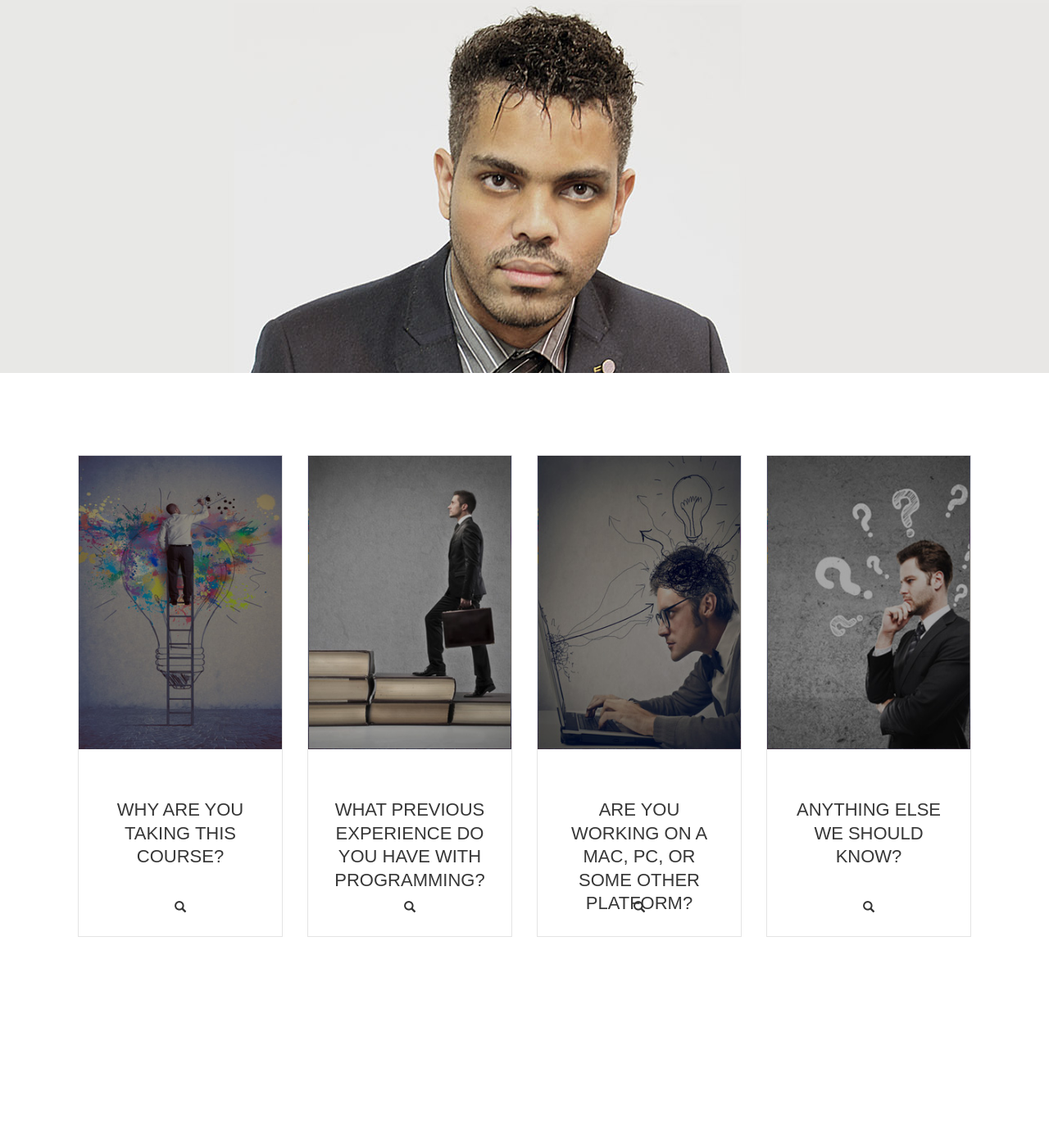
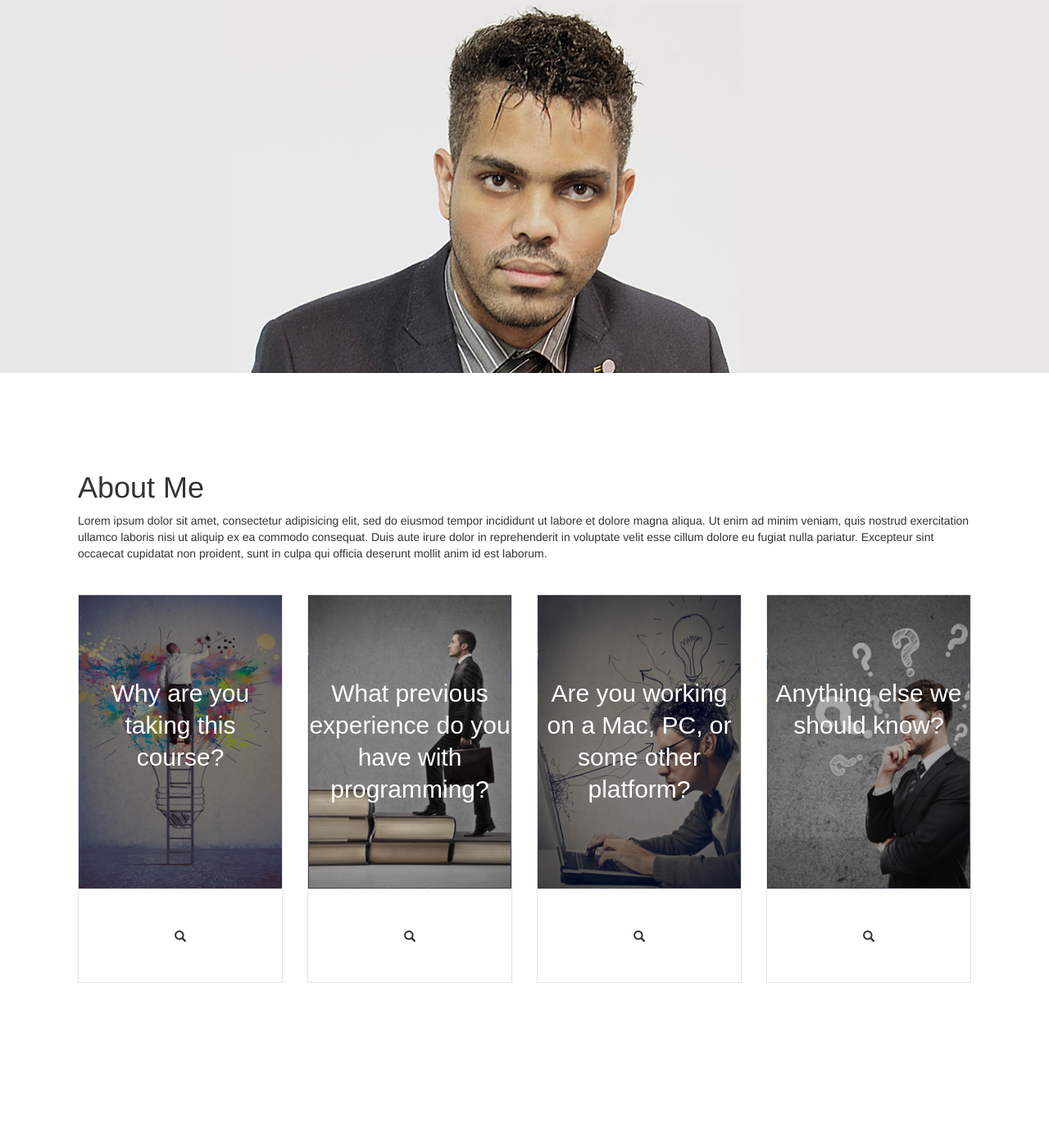
Before and after one commit to michaeldepaulahu/p1, a PHP site: page / in a window 1280 px wide. Shown: the part 125-1523 px from the top of the page at 82% size. Before the commit the page ends 1268 px from the top, so only its background shows below. Run offline with PHP 8.4, Linux system fonts and the light colour scheme.

Commit message:
adding custom function

```diff
--- a/css/style.css
+++ b/css/style.css
@@ -40,19 +40,27 @@
 }
 .thumb-set1 {
 	margin: 0;
-	padding: 0 0 20px 0;
+	padding:0 0 20px 0;
 	border:1px solid #E4E4E4;
 	text-align: center;
 }
 .thumb-set1 .thumbnail {
 	position: relative;
-	margin: 0;
 	padding: 0;
 	border: none;
 }
 .thumb-set1 .thumbnail .caption {
 	padding: 0 25px;
 }
+
+
+.thumb-set1 .thumbnail .title-head {
+	font: 300 30px/1.3em "Century Gothic", Arial, sans-serif;
+	position:absolute;
+	color:#FFFFFF;
+	padding-top:100px;
+}
+
 .thumb-set1 .thumbnail .caption .title {
 	font: 300 22px/1.3em "Century Gothic", Arial, sans-serif;
 	color:#373737;
@@ -62,7 +70,7 @@
 	color:#272727;
 	font-size: 14px;
 	line-height: 21px;
-	margin-bottom: 10px;
+	margin-bottom: 40px;
 }
 .thumb-set1 figure {
 	margin: 0 0 20px 0;
@@ -74,6 +82,11 @@
 	margin:30px 0 10px 0;
 }
 
-#ex1{
+.caption p:nth-child(1){
+	margin:0 0 30x 0;
 	display:none;
 }
+
+.caption p:nth-child(2){
+	display:none;
+}
--- a/index.php
+++ b/index.php
@@ -12,18 +12,8 @@
 <link rel="stylesheet" href="css/style.css">
 <!--JS-->
 <script src="js/jquery-1.11.3.min.js"></script>
+<script src="js/custom.js"></script>
 
-<script>
-$(document).ready(function(){
-	$("#q1").hover(function(){
-		$("#ex1").fadeIn(2000);
-		$("#exp1").animate({'margin-top': '250px'});
-		}, function(){
-		 $("#ex1").fadeOut(2000);
-		$("#exp1").animate({'margin-top': '30px'});
-	});
-});
-</script>
 </head>
 
 <body>
@@ -50,55 +40,68 @@ $(document).ready(function(){
             <div class="col-md-12 main"></div>
         </div>
         <div class="row thumb2">
-            <div id="q1" class="col-md-3">
+            <div class="col-md-12">
+            	<h1>About Me</h1>
+            	Lorem ipsum dolor sit amet, consectetur adipisicing elit, sed do eiusmod tempor incididunt ut labore et dolore magna aliqua. Ut enim ad minim veniam, quis nostrud exercitation ullamco laboris nisi ut aliquip ex ea commodo consequat. Duis aute irure dolor in reprehenderit in voluptate velit esse cillum dolore eu fugiat nulla pariatur. Excepteur sint occaecat cupidatat non proident, sunt in culpa qui officia deserunt mollit anim id est laborum.
+            </div>
+        </div>
+        <div class="row thumb2">
+            <div class="col-md-3 q1">
                 <div class="thumb-set1 maxheight">
                     <div class="thumbnail">
+                    	<p class="title-head">Why are you taking this course?</p>
                         <figure><img src="img/1.jpg" alt=""></figure>
                         <div class="caption">
                             <p class="title">Why are you taking this course?</p>
-                            <p id="ex1">text goes in here....very soon to will define.</p>
-                            <span id="exp1" class="glyphicon glyphicon-search" aria-hidden="true"></span>
-                        </div>
-                    </div>
-                </div>
-            </div>
-            <div class="col-md-3">
-                <div class="thumb-set1 maxheight">
-                    <div class="thumbnail">
-                        <figure><img src="img/2.jpg" alt=""></figure>
-                        <div class="caption">
-                            <p class="title">What previous experience do you have with programming?</p>
-                            <p class="hidden">text goes in here....very soon to will define.</p>
+                            <p>text goes in here....very soon to will define.text goes in here....very soon to will define.text goes in here....very soon to will define.</p>
                             <span class="glyphicon glyphicon-search" aria-hidden="true"></span>
                         </div>
                     </div>
                 </div>
             </div>
-            <div class="col-md-3">
+            <div class="col-md-3 q2">
                 <div class="thumb-set1 maxheight">
                     <div class="thumbnail">
-                        <figure><img src="img/3.jpg" alt=""></figure>
+                        <p class="title-head">What previous experience do you have with programming?</p>
+                        <figure><img src="img/2.jpg" alt=""></figure>
                         <div class="caption">
-                            <p class="title">Are you working on a Mac, PC, or some other platform?</p>
-                            <p class="hidden">text goes in here....very soon to will define.</p>
+                            <p class="title">What previous experience do you have with programming?</p>
+                            <p>text goes in here....very soon to will define.</p>
                             <span class="glyphicon glyphicon-search" aria-hidden="true"></span>
                         </div>
                     </div>
                 </div>
             </div>
-            <div class="col-md-3">
+            <div class="col-md-3 q3">
                 <div class="thumb-set1 maxheight">
                     <div class="thumbnail">
+                    	<p class="title-head">Are you working on a Mac, PC, or some other platform?</p>
+                        <figure><img src="img/3.jpg" alt=""></figure>
+                        <div class="caption">
+                            <p class="title">Are you working on a Mac, PC, or some other platform?</p>
+                            <p>text goes in here....very soon to will define.</p>
+                            <span class="glyphicon glyphicon-search" aria-hidden="true"></span>
+                        </div>
+                    </div>
+                </div>
+            </div>
+            <div class="col-md-3 q4">
+                <div class="thumb-set1 maxheight">
+                    <div class="thumbnail">
+                    	<p class="title-head">Anything else we should know?</p>
                         <figure><img src="img/4.jpg" alt=""></figure>
                         <div class="caption">
                             <p class="title">Anything else we should know?</p>
-                            <p class="hidden">text goes in here....very soon to will define.</p>
+                            <p>text goes in here....very soon to will define.</p>
                             <span class="glyphicon glyphicon-search" aria-hidden="true"></span>
                         </div>
                     </div>
                 </div>
             </div>
         </div>
+        <div class="row">
+            <div class="col-md-12"><p style="height:300px;"></p><p></p></div>
+        </div>
     </div>
     <script src="js/bootstrap.min.js"></script>
 </body>
--- /dev/null
+++ b/js/custom.js
@@ -0,0 +1,39 @@
+/*!
+ * P1 Home - Project
+ * Michael Depaula
+ * Custom js
+ */
+
+ //	toogle Q&A
+ 	function toggle(sel){
+		// selectors
+		var p = sel + " p:eq(1)";
+		var p1 = sel + " p:eq(2)";
+		var span = sel + " span:eq(0)";
+		var fig = sel + " figure";
+		var thb = sel + " .thumbnail";
+
+		// hover function
+		$(sel).hover(function(){
+			$(p).fadeIn(500);
+			$(p1).fadeIn(500);
+			$(fig).css('opacity', 0.9);
+			$(thb).css('background-color', '#e2edf0');
+			$(span).animate({'margin-top': '150px'}).clearQueue().finish();	;
+		}, function(){
+			$(p).fadeOut(500);
+			$(p1).fadeOut(500);
+			$(fig).css('opacity', 1);
+			$(thb).css('background-color', '#ffffff');
+			$(span).animate({'margin-top': '30px'}).clearQueue().finish();
+		});
+	}
+
+ // load custom
+	$(document).ready(function(){
+		// load custom
+		toggle(".q1");
+		toggle(".q2");
+		toggle(".q3");
+		toggle(".q4");
+	});
```
